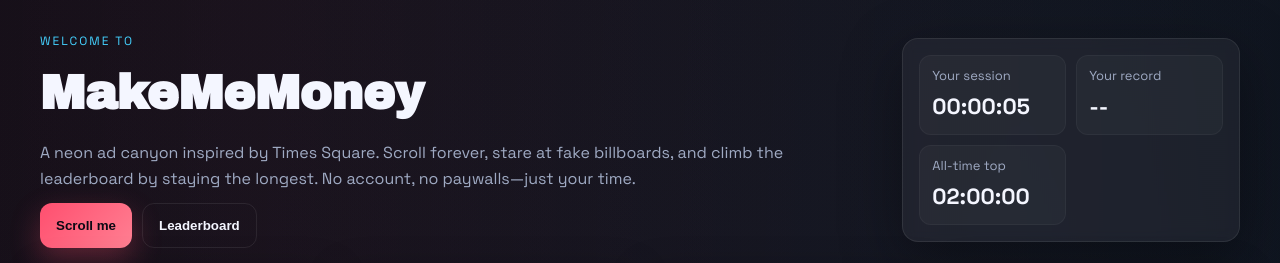
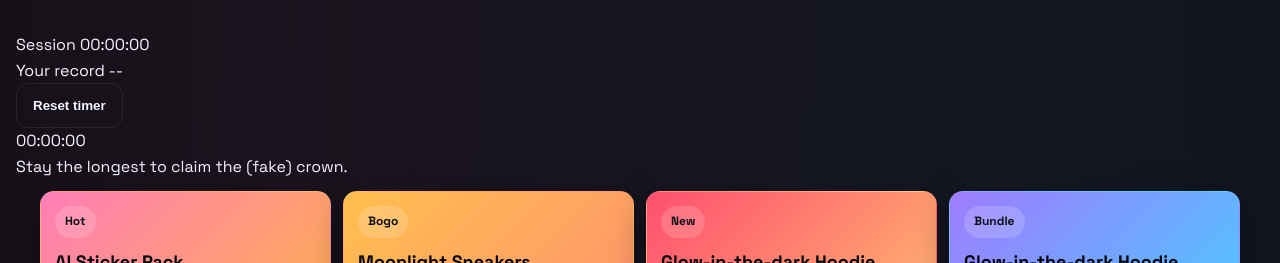
Before and after one commit to MartyMcSchmoo/theapolloai, a plain HTML site: page index.html in a window 1280 px wide. Shown: the top 263 px of the page. Drawn offline with Linux system fonts and the light colour scheme.

Commit message:
Add files via upload

```diff
--- a/index.html
+++ b/index.html
@@ -13,51 +13,24 @@
     <link rel="stylesheet" href="style.css" />
   </head>
   <body>
-    <header class="hero">
-      <div>
-        <p class="eyebrow">Welcome to</p>
-        <h1>MakeMeMoney</h1>
-        <p class="lede">
-          A neon ad canyon inspired by Times Square. Scroll forever, stare at fake billboards, and climb the leaderboard
-          by staying the longest. No account, no paywalls—just your time.
-        </p>
-        <div class="cta-row">
-          <button id="scrollBtn">Scroll me</button>
-          <button class="ghost" id="toLeaderboard">Leaderboard</button>
-        </div>
+    <div class="hud">
+      <div class="pill">
+        Session <span id="sessionTime">00:00:00</span>
       </div>
-      <div class="stats">
-        <div class="stat">
-          <p class="label">Your session</p>
-          <p class="value" id="sessionTime">00:00:00</p>
-        </div>
-        <div class="stat">
-          <p class="label">Your record</p>
-          <p class="value" id="bestTime">--</p>
-        </div>
-        <div class="stat">
-          <p class="label">All-time top</p>
-          <p class="value" id="topTime">--</p>
-        </div>
+      <div class="pill">
+        Your record <span id="bestTime">--</span>
       </div>
-    </header>
+      <button id="resetBtn" class="ghost">Reset timer</button>
+    </div>
+
+    <div class="timer" aria-live="polite">
+      <div class="clock" id="clockDisplay">00:00:00</div>
+      <div class="subtext">Stay the longest to claim the (fake) crown.</div>
+    </div>
 
     <main>
       <section class="ad-wall" id="adWall" aria-label="Endless ad wall"></section>
-
-      <section class="leaderboard" id="leaderboard">
-        <div>
-          <p class="eyebrow">Leaderboard</p>
-          <h2>Longest visitors</h2>
-          <p class="lede small">Locally tracked—beat the clock and refresh to keep your crown.</p>
-        </div>
-        <ol id="boardList" class="board"></ol>
-      </section>
     </main>
-
-    <footer class="footer">
-      <p>Scroll. Zone out. Tell sponsors it makes money. Repeat.</p>
-    </footer>
 
     <script src="script.js" defer></script>
   </body>
```
